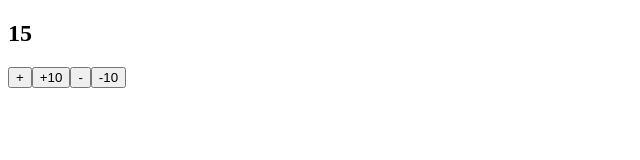
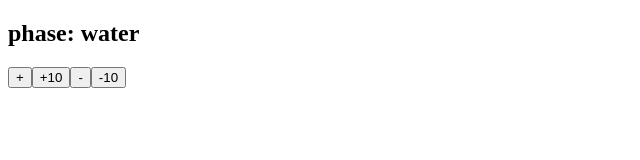
Before and after one commit to ameriken/react-redux-router-study, a React (Create React App) app: page / in a window 1280 px wide. Shown: the top 160 px of the page, without its empty margins (0-640 px from the left). Built offline with nearby package versions, Linux system fonts and the light colour scheme.

Commit message:
[add]パート2

```diff
--- a/src/index.js
+++ b/src/index.js
@@ -8,10 +8,21 @@ class H2O extends React.Component {
         this.state = { temp: 15 };
     }
 
+    H2OState(temp) {
+        if(temp <= 0) {
+            return "ice";
+        }
+
+        if(100 <= temp) {
+            return "steam';"
+        }
+        return "water";
+    }
+
     render () {
         return (
             <div>
-                <h2>{this.state.temp}</h2>
+                <h2>phase: { this.H2OState (this.state.temp)}</h2>
                 <button onClick={this.onPlusClick}>+</button>
                 <button onClick={this.onPlus10Click}>+10</button>
                 <button onClick={this.onMinusClick}>-</button>
```
